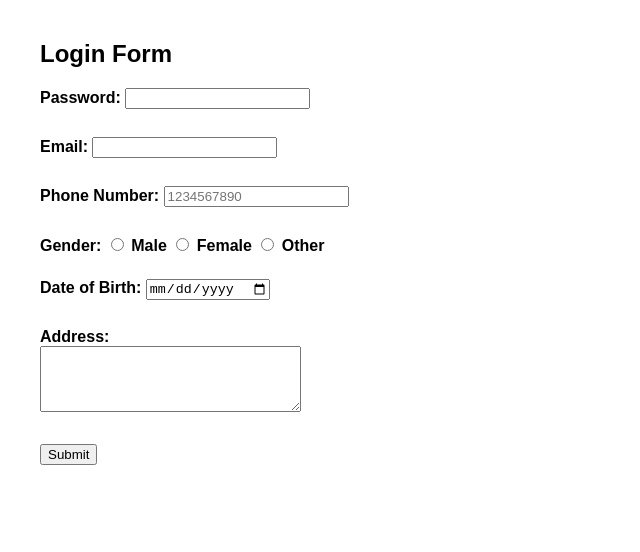
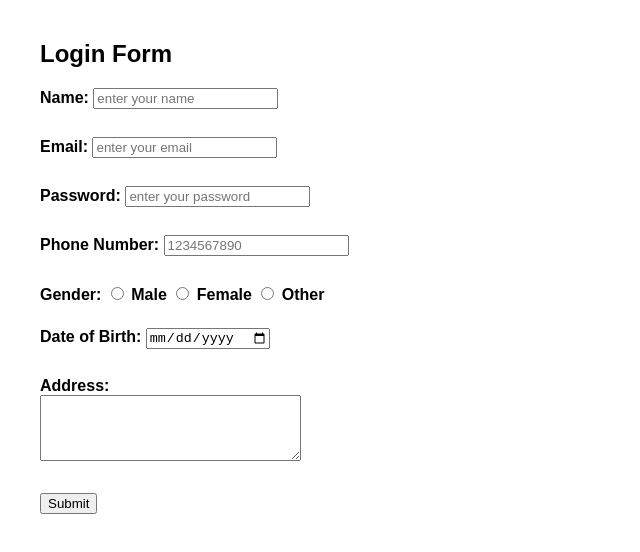
Before and after one commit to 23K61A1219/MERNWS, a plain HTML site: page form.html in a window 1280 px wide. Shown: the whole page, without its empty margins (0-640 px from the left). Drawn offline with Linux system fonts and the light colour scheme.

Commit message:
Add files via upload

```diff
--- a/form.html
+++ b/form.html
@@ -21,11 +21,14 @@
     <h2>Login Form</h2>
 
     <form action="/submit_form" method="post">
-        <label for="password">Password:</label>
-        <input type="password" id="password" name="password" required /><br /><br />
+        <label for="name">Name:</label>
+        <input type="name" id="name" name="name" placeholder="enter your name" required /><br /><br />
 
         <label for="email">Email:</label>
-        <input type="email" id="email" name="email" required /><br /><br />
+        <input type="email" id="email" name="email" placeholder="enter your email" required /><br /><br />
+
+        <label for="password">Password:</label>
+        <input type="password" id="password" name="password" placeholder="enter your password" required /><br /><br />
 
         <label for="phone">Phone Number:</label>
         <input type="tel" id="phone" name="phone" pattern="[0-9]{10}" placeholder="1234567890" required /><br /><br />
```
